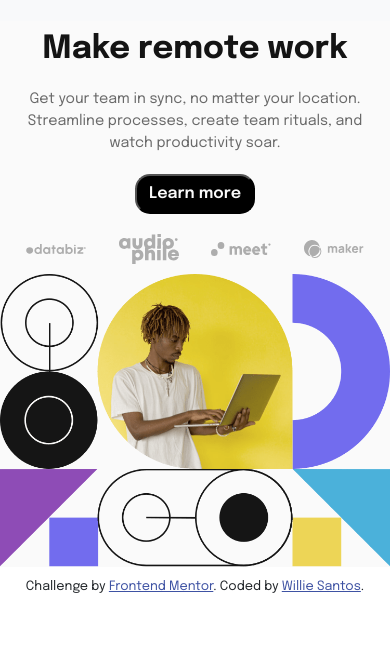
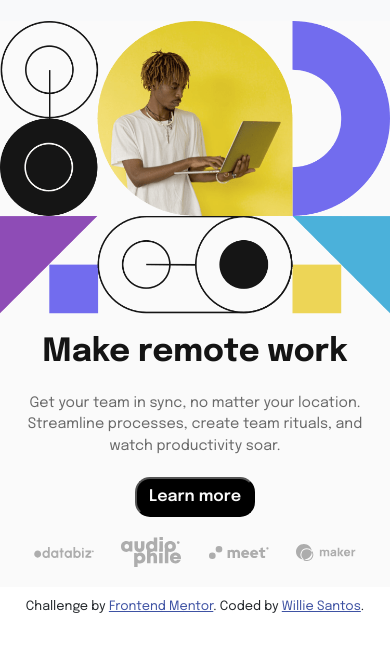
Before and after one commit to WillieSantos/Make-remote-work, a plain HTML site: page index.html in a window 390 px wide. Shown: the part 67-718 px from the top of the page. Drawn offline with nearby package versions, Linux system fonts and the light colour scheme.

Commit message:
update project

```diff
--- a/index.html
+++ b/index.html
@@ -79,6 +79,12 @@
   <main>
     <section class="container">
       <section class="sec-1">
+        <picture>
+          <source srcset="images/image-hero-mobile.png" media="(max-width: 990px)">
+          <img src="images/image-hero-desktop.png" alt="hero-desktop">
+        </picture>
+      </section>
+      <section class="sec-2">
         <div class="text">
           <h1>Make remote work</h1>
           <p>Get your team in sync, no matter your location. Streamline processes,
@@ -93,12 +99,6 @@
           <img src="images/client-meet.svg" alt="Meet">
           <img src="images/client-maker.svg" alt="Maker">
         </div>
-      </section>
-      <section class="sec-2">
-        <picture>
-          <source srcset="images/image-hero-mobile.png" media="(max-width: 990px)">
-          <img src="images/image-hero-desktop.png" alt="hero-desktop">
-      </picture>
       </section>
     </section>
   </main>
--- a/style.css
+++ b/style.css
@@ -41,7 +41,7 @@ img {
     column-gap: 30px;
 }
 
-.sec-1 {
+.sec-2 {
     display: grid;
 }
 
@@ -92,7 +92,7 @@ img {
     align-items: end;
 }
 
-.sec-2 {
+.sec-1 {
     display: block;
     margin: auto;
     max-width: 450px;
@@ -130,14 +130,14 @@ img {
         padding: 0;
     }
 
-    .sec-1 h1 {
+    .sec-2 h1 {
         font-size: 2rem;
         text-align: center;
         margin: 0;
         padding: 10px;
     }
 
-    .sec-1 p {
+    .sec-2 p {
         font-size: 0.9rem;
         text-align: center;
         margin: 0;
@@ -171,8 +171,8 @@ img {
         padding: 10px;
     }
 
-    .sec-2 img {
-
+    .sec-2 {
+        padding: 10px;
     }
 
     }
```
